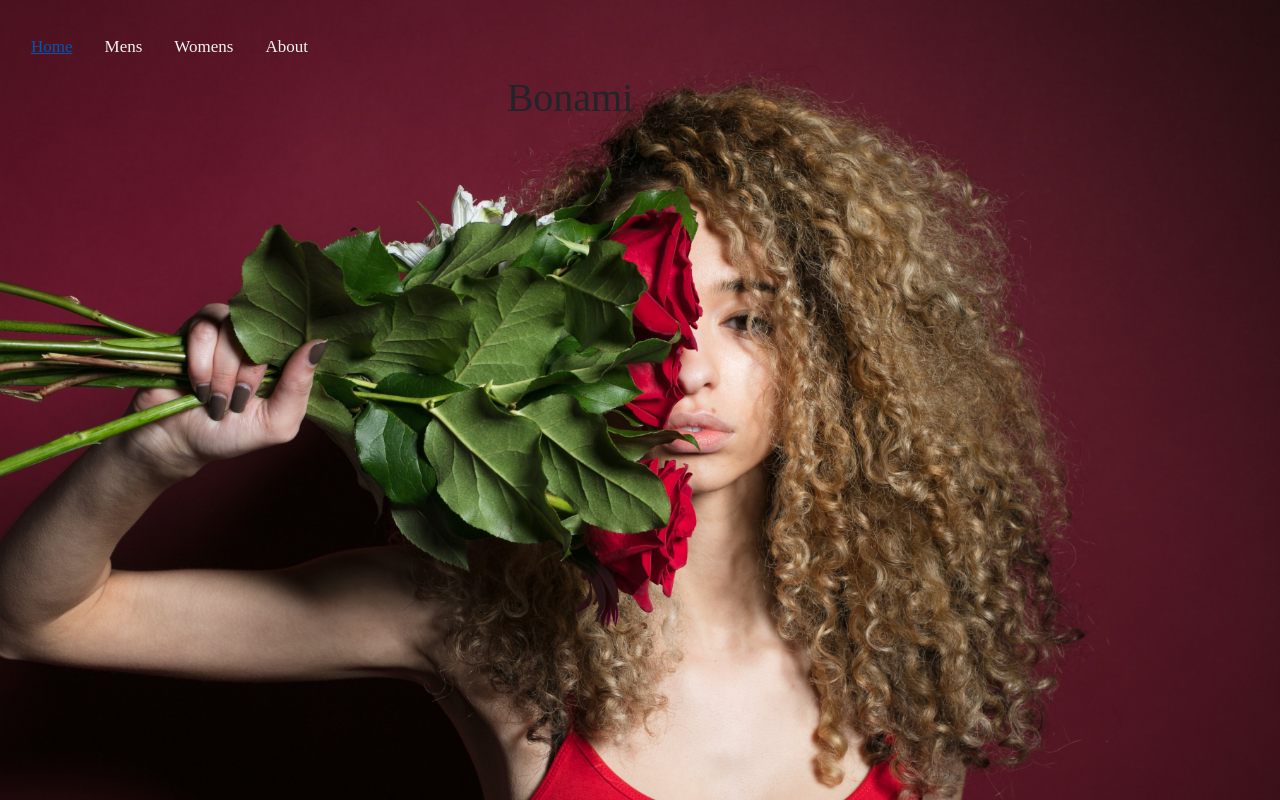
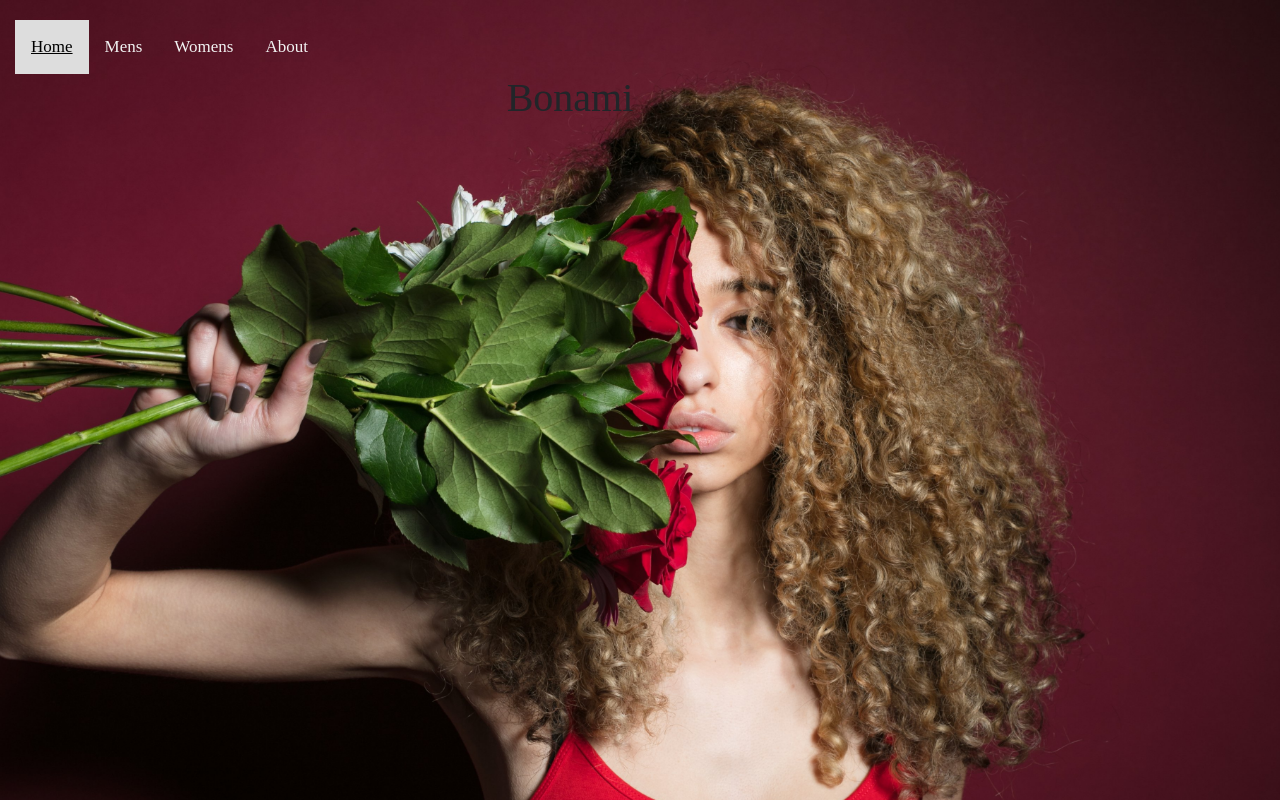
Before and after one commit to juanbonami/e-commerce-front-end, a React (Create React App) app: page / in a window 1280 px wide. In both pictures the pointer is over the link "Home". Shown: the top 800 px of the page. Built offline with nearby package versions, Linux system fonts and the light colour scheme; a web font is replaced by a local one.

Commit message:
set the anchor tags with a hover effect and to turn white

```diff
--- a/src/App.css
+++ b/src/App.css
@@ -39,3 +39,8 @@
   text-decoration: none;
   font-size: 17px;
 }
+
+.topnav a:hover {
+  background-color: #ddd;
+  color: black;
+}
```
